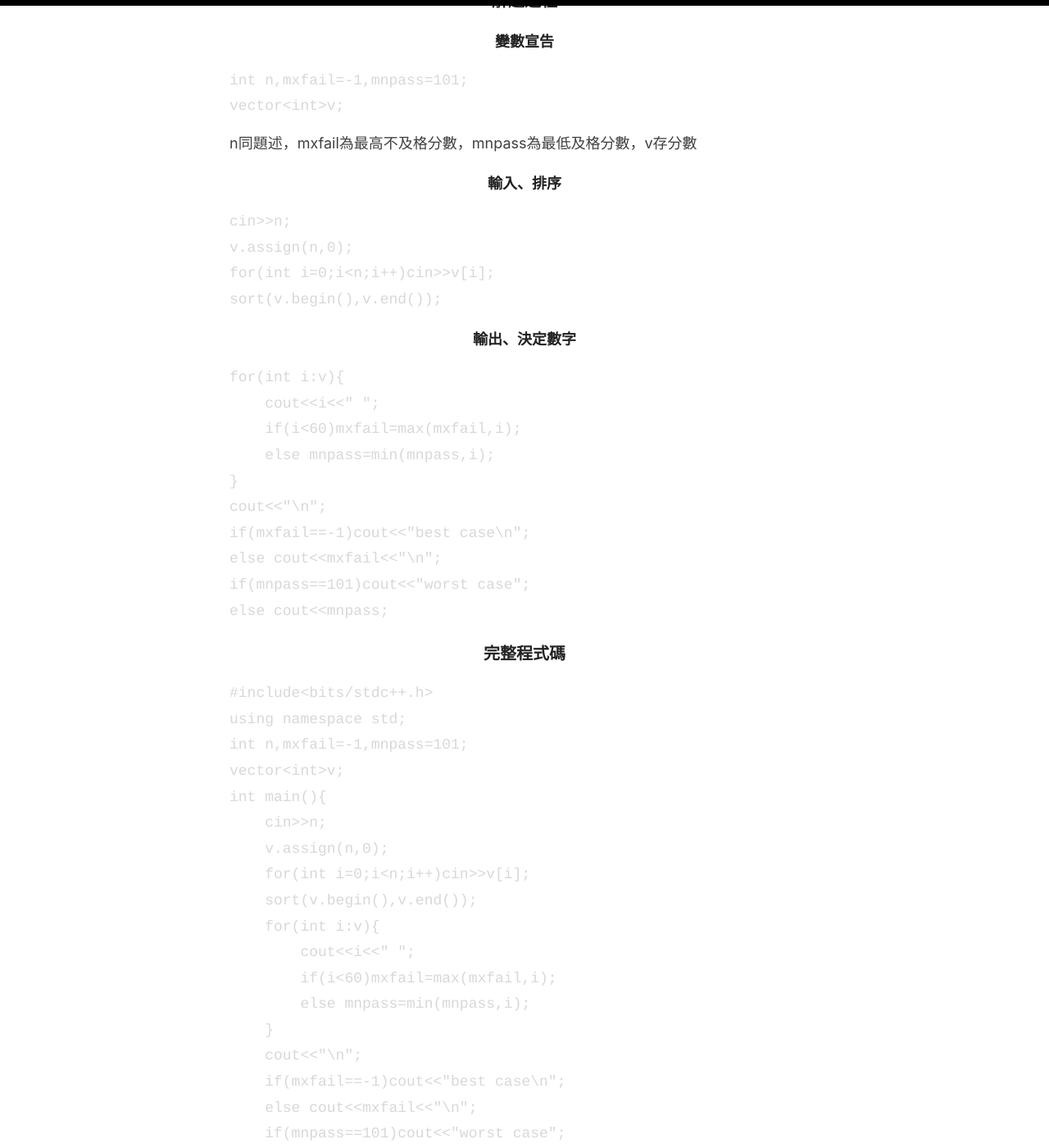
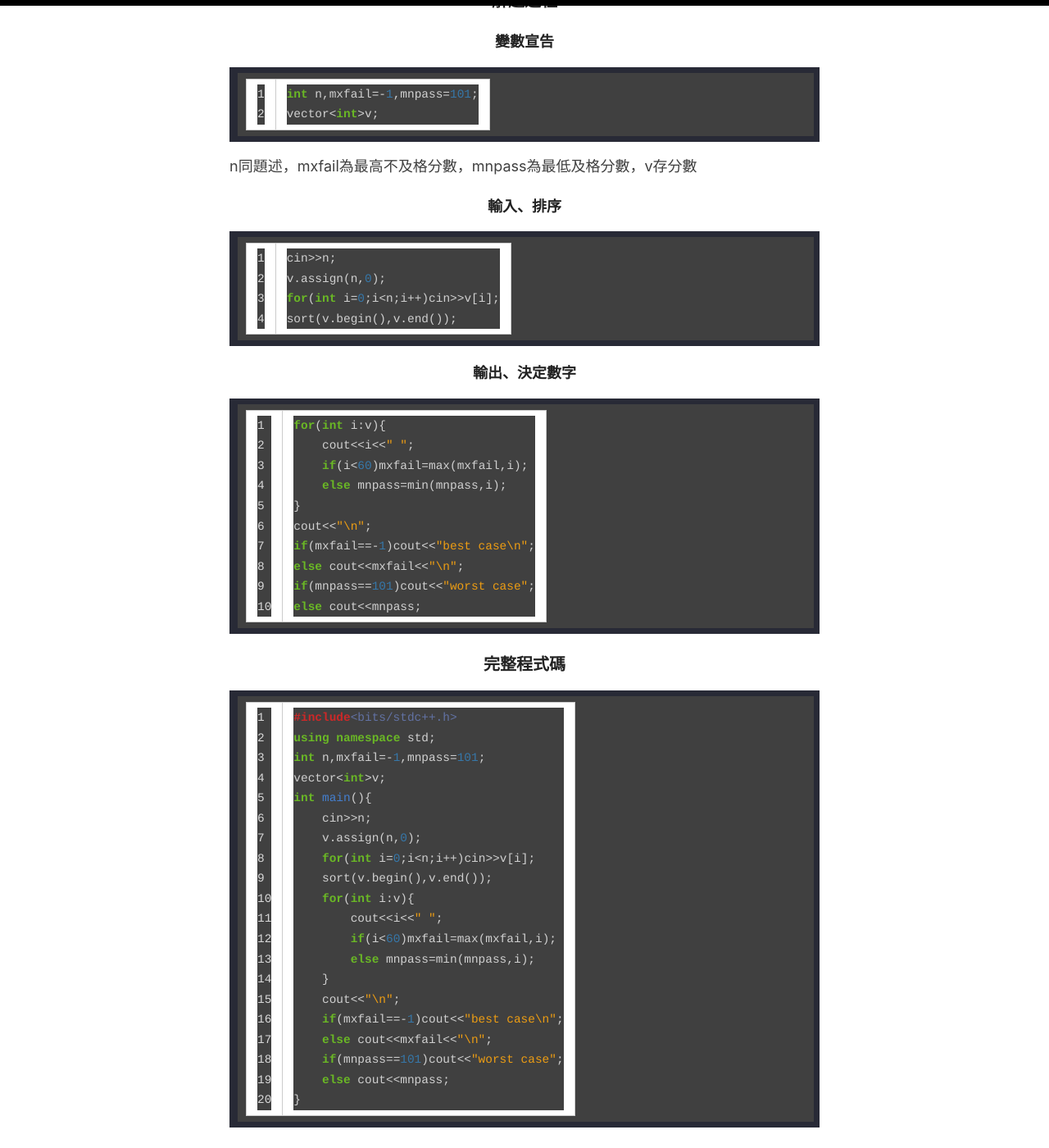
Before and after one commit to QWERTYPIG/QWERTYPIG.github.io, a Jekyll site: the page built from _posts/2023-06-10-APCS201603.md, in a window 1280 px wide and 1400 px high, scrolled down 1085 px. Shown: the whole window at 82% size. Built offline with Jekyll 4.4.1, drawn with Linux system fonts in a browser that asks for light colours; some of the changed text lies outside the part shown.

Commit message:
fix: remove explicit line start declaration

````diff
--- a/_posts/2023-06-10-APCS201603.md
+++ b/_posts/2023-06-10-APCS201603.md
@@ -24,20 +24,20 @@ N/A
 輸入$→$排序$→$遍歷$→$輸出
 ### 解題過程
 #### 變數宣告
-```cpp=3
+```cpp
 int n,mxfail=-1,mnpass=101;
 vector<int>v;
 ```
 n同題述，mxfail為最高不及格分數，mnpass為最低及格分數，v存分數
 #### 輸入、排序
-```cpp=6
+```cpp
 cin>>n;
 v.assign(n,0);
 for(int i=0;i<n;i++)cin>>v[i];
 sort(v.begin(),v.end());
 ```
 #### 輸出、決定數字
-```cpp=10
+```cpp
 for(int i:v){
     cout<<i<<" ";
     if(i<60)mxfail=max(mxfail,i);
@@ -50,7 +50,7 @@ if(mnpass==101)cout<<"worst case";
 else cout<<mnpass;
 ```
 ### 完整程式碼
-```cpp=1
+```cpp
 #include<bits/stdc++.h>
 using namespace std;
 int n,mxfail=-1,mnpass=101;
@@ -106,13 +106,13 @@ N/A
 輸入$→$倒著處理操作$→$輸出
 ### 解題過程
 #### 變數宣告
-```cpp=3
+```cpp
 int r,c,m,arr[10][10],tmp[10][10];
 vector<int>ops;
 ```
 ops存操作，其他同題述/前述
 #### 輸入
-```cpp=6
+```cpp
 while(cin>>r>>c>>m){
     for(int i=0;i<r;i++)for(int j=0;j<c;j++)cin>>arr[i][j];
     ops.assign(m,0);
@@ -120,7 +120,7 @@ while(cin>>r>>c>>m){
 ```
 第8行先把ops變成需要的大小
 #### 倒著操作
-```cpp=10
+```cpp
     while(ops.size()){
         if(ops.back()==1){
             for(int i=0;i<r/2;i++)for(int j=0;j<c;j++){
@@ -143,7 +143,7 @@ while(cin>>r>>c>>m){
 旋轉時先複製arr到tmp(第17行)
 接著交換行列座標(第18行)
 #### 輸出
-```cpp=25
+```cpp
     cout<<r<<" "<<c<<"\n";
     for(int i=0;i<r;i++){
         for(int j=0;j<c;j++)cout<<arr[i][j]<<(j==c-1?"":" ");
@@ -152,7 +152,7 @@ while(cin>>r>>c>>m){
 ```
 需要注意的是結尾沒有空白
 ### 完整程式碼
-```cpp=1
+```cpp
 #include<bits/stdc++.h>
 using namespace std;
 int r,c,m,arr[10][10],tmp[10][10];
@@ -210,19 +210,19 @@ N/A
 輸入$→$排序$→$合併、計算$→$輸出
 ### 解題過程
 #### define
-```cpp=2
+```cpp
 #define F first
 #define S second
 ```
 我就懶
 #### 變數宣告
-```cpp=5
+```cpp
 int n,ans=0;
 deque<pair<int,int>>dq;
 ```
 n同題述，ans存答案，dq同前述
 #### 輸入、排序
-```cpp=8
+```cpp
 cin>>n;
 dq.assign(n,{});
 for(int i=0;i<n;i++)cin>>dq[i].F>>dq[i].S;
@@ -230,7 +230,7 @@ sort(dq.begin(),dq.end());
 ```
 第9行初始化dq
 #### 合併線段、計算答案
-```cpp=12
+```cpp
 while(dq.size()){
     if(dq.size()==1){
         ans+=dq[0].S-dq[0].F;
@@ -252,11 +252,11 @@ while(dq.size()){
 規則同前述
 更新時開頭要最小，結尾要最大(第19、20行)
 #### 輸出
-```cpp=29
+```cpp
 cout<<ans;
 ```
 ### 完整程式碼
-```cpp=1
+```cpp
 #include<bits/stdc++.h>
 #define F first
 #define S second
@@ -305,13 +305,13 @@ https://zerojudge.tw/ShowProblem?problemid=b967
 輸入、存圖$→$兩次dfs$→$輸出
 ### 解題過程
 #### 變數宣告
-```cpp=3
+```cpp
 int n,a,b,fardot,dep[100000];
 vector<int>v[100000];
 ```
 n,a,b同題述，fardot存最遠的點，dep存個點與起始點距離，v存圖(鄰接串列)
 #### dfs函式宣告
-```cpp=6
+```cpp
 void dfs(int id){
     for(int i:v[id]){
         if(dep[i]==0){
@@ -325,13 +325,13 @@ void dfs(int id){
 ```
 基本的dfs，只是多了跟新最遠點的第13行
 #### 輸入優化
-```cpp=16
+```cpp
 ios::sync_with_stdio(0);
 cin.tie(0);
 ```
 本題多筆測資且輸入多，不加會TLE
 #### 輸入、初始化、存圖
-```cpp=18
+```cpp
 while(cin>>n){
     for(int i=0;i<n;i++)v[i].clear();
     for(int i=0;i<n;i++)dep[i]=0;
@@ -345,7 +345,7 @@ while(cin>>n){
 還要初始化距離(第20行)(理由同上)
 接著就是輸入邊並存起來，因為我們會從隨便一個節點開始，所以要當無向邊看
 #### 找樹直徑、輸出
-```cpp=26
+```cpp
     fardot=0;
     dep[0]=1;
     dfs(0);
@@ -360,7 +360,7 @@ while(cin>>n){
 接著把初始點st設為fardot，再重複一次上述操作，就能得到與st最遠的點
 兩者距離相減就是答案
 ### 完整程式碼
-```cpp=1
+```cpp
 #include<bits/stdc++.h>
 using namespace std;
 int n,a,b,fardot,dep[100000];
````
